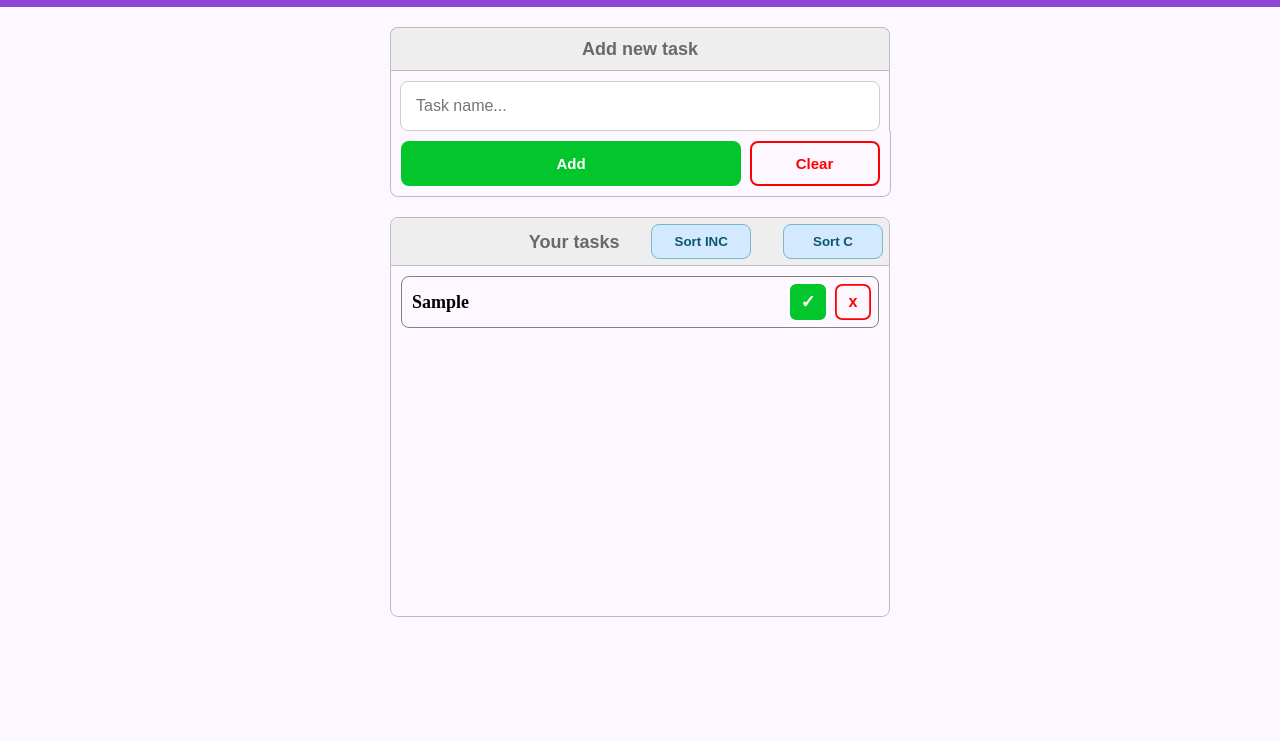
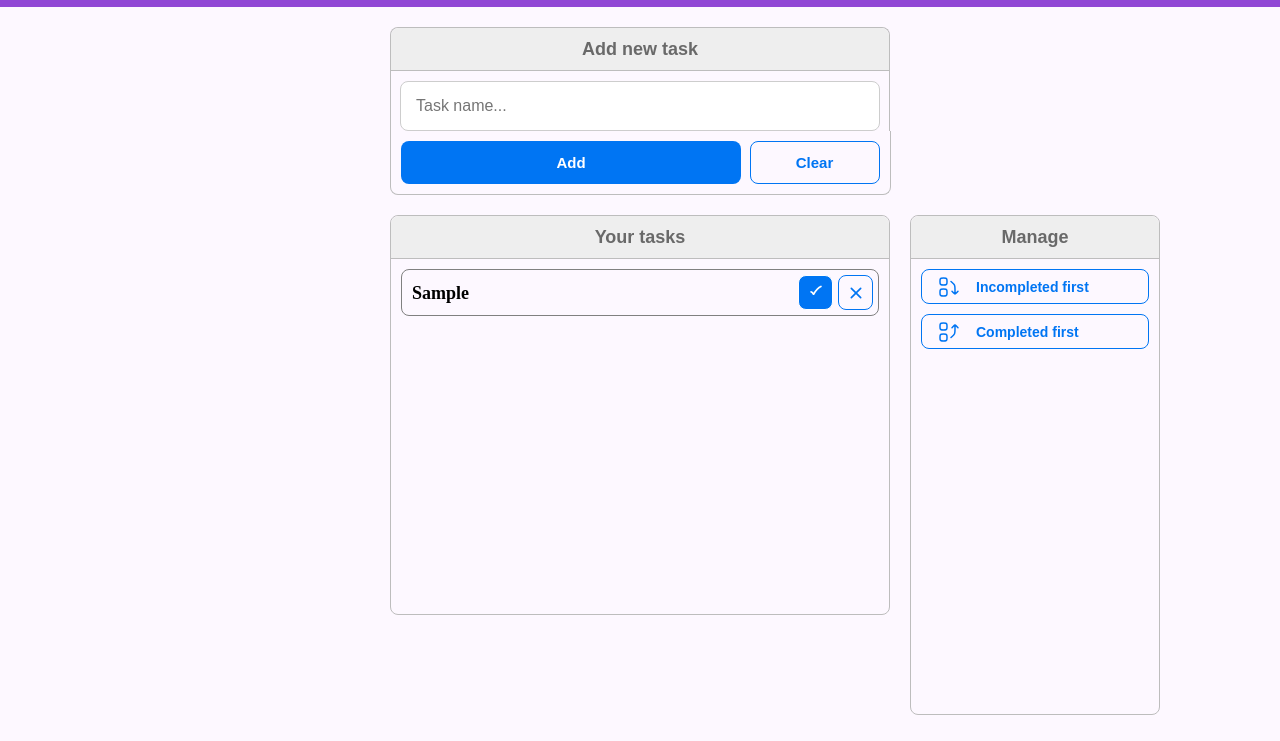
Before and after one commit to yabluninn/FrontEndFromZero, a plain HTML site: page index.html in a window 1280 px wide. Both pictures are taken after typing "Sample" into the empty fields and a click on the button "Add". Shown: the part 59-800 px from the top of the page. Drawn offline with Linux system fonts and the light colour scheme.

Commit message:
New app design, code refactoring

```diff
--- a/index.html
+++ b/index.html
@@ -13,7 +13,7 @@
     <main>
       <div class="handler-container">
         <div class="add-task-input-block">
-          <p class="ati-title">Add new task</p>
+          <p class="block-title">Add new task</p>
           <input
             type="text"
             id="at-input"
@@ -29,14 +29,11 @@
           </button>
         </div>
       </div>
+      <section class="tasks-management">
+        <div class="tasks-control-container" style="scale: 0"></div>
         <div class="tasks-list-container">
-        <div class="tasks-list-title">
-          <button style="scale: 0">Sort</button>
+          <div class="block-title">
             <p>Your tasks</p>
-          <button id="sort-inc-button" title="Incompleted first">
-            Sort INC
-          </button>
-          <button id="sort-c-button" title="Completed first">Sort C</button>
           </div>
           <div id="tasks-list-grid" class="tasks-list-grid">
             <!-- <div id="task-element" class="task-element">
@@ -48,6 +45,20 @@
             </div> -->
           </div>
         </div>
+        <div class="tasks-control-container">
+          <div class="block-title">
+            <p>Manage</p>
+          </div>
+          <div class="tc-buttons">
+            <button href="" class="sort-inc-button" id="sort-inc-button">
+              <img src="icons/sort-by-inc.svg" alt="" /> Incompleted first
+            </button>
+            <button href="" class="sort-c-button" id="sort-c-button">
+              <img src="icons/sort-by-c.svg" alt="" /> Completed first
+            </button>
+          </div>
+        </div>
+      </section>
     </main>
     <script src="scripts/script.js"></script>
   </body>
--- a/scripts/script.js
+++ b/scripts/script.js
@@ -95,10 +95,12 @@ function getTaskHTMLTemplate(task) {
       <div class="task-element-buttons">
         <button class="task-complete-button ${
           task.completed ? "completed-button" : ""
-        }" data-index="${task.id}" data-type="toggle">✓</button>
+        }" data-index="${task.id}" data-type="toggle"><img src="icons/${
+    task.completed ? "completed-icon.svg" : "complete-icon.svg"
+  }"></button>
         <button class="task-delete-button" data-index="${
           task.id
-        }" data-type="delete">x</button>
+        }" data-type="delete"><img src="icons/remove-icon.svg"></button>
       </div>
     </div>
   `;
@@ -113,13 +115,25 @@ function toggleTaskCompletion(index) {
     if (taskElement) {
       const taskName = taskElement.querySelector(".task-name");
       const completeButton = taskElement.querySelector(".task-complete-button");
+      const completeButtonImg = taskElement.querySelector(
+        ".task-complete-button img"
+      );
+
       if (taskName) {
         taskName.classList.toggle("completed-task");
       }
+
       if (completeButton) {
         completeButton.classList.toggle("completed-button");
       }
+
+      if (completeButtonImg) {
+        completeButtonImg.src = `icons/${
+          task.completed ? "completed-icon.svg" : "complete-icon.svg"
+        }`;
+      }
     }
+
     saveTasksToLocalStorage(tasks);
   }
 }
--- a/style/style.css
+++ b/style/style.css
@@ -189,20 +189,6 @@ main {
   align-items: center;
 }
 
-.ati-title {
-  font-size: 18px;
-  padding: 12px;
-  width: 100%;
-  text-align: center;
-  font-weight: bold;
-  font-family: Arial, Helvetica, sans-serif;
-  color: rgb(105, 105, 105);
-  background-color: rgb(238, 238, 238);
-  border-bottom: 1px solid rgb(189, 189, 189);
-  border-top-left-radius: 8px;
-  border-top-right-radius: 8px;
-}
-
 .add-task-input-block input {
   font-size: 16px;
   padding: 15px;
@@ -257,7 +243,7 @@ main {
 
 .add-task-button {
   width: 340px;
-  background-color: rgb(2, 198, 44);
+  background-color: rgb(0, 117, 243);
   color: white;
   border: 0px;
 }
@@ -265,12 +251,16 @@ main {
 .clear-task-input-button {
   width: 130px;
   background-color: transparent;
-  color: red;
-  border: 2px solid;
+  color: rgb(0, 117, 243);
+  border: 1px solid;
+}
+
+.tasks-management {
+  display: flex;
+  margin-top: 20px;
 }
 
 .tasks-list-container {
-  margin-top: 20px;
   height: 400px;
   width: 500px;
   border: 1px solid rgb(189, 189, 189);
@@ -278,35 +268,22 @@ main {
   display: flex;
   align-items: center;
   flex-direction: column;
+  margin-left: 20px;
+  margin-right: 20px;
 }
 
-.tasks-list-title {
-  display: flex;
-  justify-content: space-between;
-  align-items: center;
+.block-title {
+  font-size: 18px;
+  padding: 12px;
   width: 100%;
-  font-size: 18px;
-  padding: 6px;
+  text-align: center;
   font-weight: bold;
   font-family: Arial, Helvetica, sans-serif;
   color: rgb(105, 105, 105);
-  text-align: center;
   background-color: rgb(238, 238, 238);
   border-bottom: 1px solid rgb(189, 189, 189);
   border-top-left-radius: 8px;
   border-top-right-radius: 8px;
-}
-
-.tasks-list-title button {
-  height: 35px;
-  width: 100px;
-  cursor: pointer;
-  border: 1px solid rgb(121, 183, 203);
-  border-radius: 8px;
-  background-color: rgb(210, 233, 255);
-  font-weight: bold;
-  font-family: Arial, Helvetica, sans-serif;
-  color: rgb(12, 86, 110);
 }
 
 .tasks-list-grid {
@@ -343,26 +320,38 @@ main {
 }
 
 .task-element-buttons button {
-  height: 40px;
-  width: 40px;
+  height: 35px;
+  width: 35px;
   font-size: 18px;
   font-weight: bold;
   font-family: Arial, Helvetica, sans-serif;
   border-radius: 8px;
-  border: 2px solid;
+  border: 1px solid;
   text-align: center;
 }
 
 .task-delete-button {
+  cursor: pointer;
+  border-radius: 8px;
+  border: 1px rgb(0, 117, 243) solid;
   background-color: transparent;
-  color: red;
+  font-weight: bold;
+  font-family: Arial, Helvetica, sans-serif;
+  font-size: 14px;
+  color: rgb(0, 117, 243);
   margin-left: 5px;
-  transform: scale(0.9, 0.9);
+  display: flex;
+  justify-content: center;
+  align-items: center;
 }
 
 .task-complete-button {
-  background-color: rgb(2, 198, 44);
+  background-color: rgb(0, 117, 243);
   color: white;
+}
+
+.task-complete-button img {
+  transform: scale(0.7);
 }
 
 .task-element-buttons button:hover {
@@ -376,5 +365,40 @@ main {
 }
 
 .task-complete-button.completed-button {
-  background-color: rgb(255, 191, 0);
+  background-color: rgb(140, 194, 253);
 }
+
+.tasks-control-container {
+  display: flex;
+  flex-direction: column;
+  width: 250px;
+  height: 500px;
+  border: 1px solid rgb(189, 189, 189);
+  border-radius: 8px;
+}
+
+.tc-buttons {
+  padding: 10px;
+}
+
+.tc-buttons button {
+  height: 35px;
+  width: 100%;
+  cursor: pointer;
+  border-radius: 8px;
+  border: 1px rgb(0, 117, 243) solid;
+  background-color: transparent;
+  font-weight: bold;
+  font-family: Arial, Helvetica, sans-serif;
+  font-size: 14px;
+  color: rgb(0, 117, 243);
+  display: flex;
+  align-items: center;
+  justify-content: start;
+  padding-left: 15px;
+  margin-bottom: 10px;
+}
+
+.tc-buttons button img {
+  margin-right: 15px;
+}
```
Also changed, not shown: icons/complete-icon.svg (added), icons/completed-icon.svg (added), icons/delete-icon.svg (added), icons/remove-icon.svg (added), icons/sort-by-c.svg (added), icons/sort-by-inc.svg (added). Lines whose indentation alone changed are shown as unchanged.
